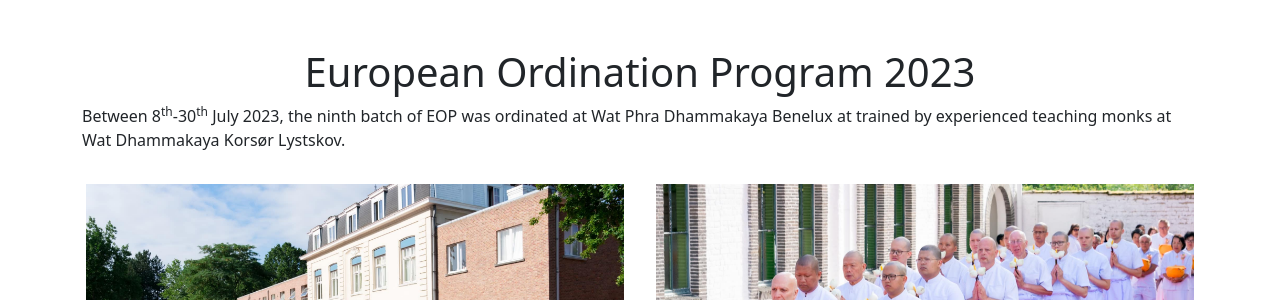
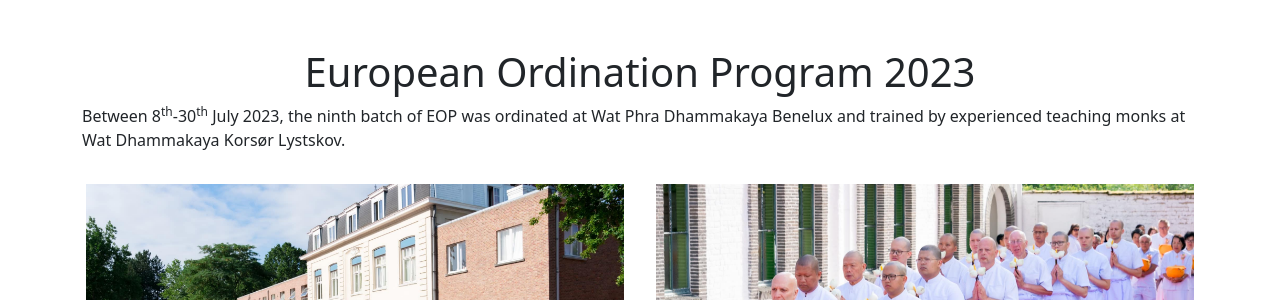
Before and after one commit to spicalous/eop-website, a Jekyll site: the page built from index.html, in a window 1280 px wide and 900 px high, scrolled down 1737 px. Shown: the part 155-455 px from the top of the window. Built offline with Jekyll 4.4.1, drawn with Linux system fonts in a browser that asks for light colours.

Commit message:
fix typo

```diff
--- a/about/previous-programs.html
+++ b/about/previous-programs.html
@@ -6,7 +6,7 @@
   <h1 class="display-2 mt-5">2023</h1>
   <p>
     Between 8<sup>th</sup>-30<sup>th</sup> July 2023, the ninth batch of EOP was ordinated at Wat Phra Dhammakaya
-    Benelux at trained by experienced teaching monks at Wat Dhammakaya Korsør Lystskov.
+    Benelux and trained by experienced teaching monks at Wat Dhammakaya Korsør Lystskov.
   </p>
   <div class="row">
     <img class="p-3 col-12 col-sm-6 img-fluid" src="{{ "assets/images/2023/1.jpg" | relative_url }}">
--- a/index.html
+++ b/index.html
@@ -34,7 +34,7 @@
   <h1 class="text-center mt-5">European Ordination Program 2023</h1>
   <p>
     Between 8<sup>th</sup>-30<sup>th</sup> July 2023, the ninth batch of EOP was ordinated at Wat Phra Dhammakaya
-    Benelux at trained by experienced teaching monks at Wat Dhammakaya Korsør Lystskov.
+    Benelux and trained by experienced teaching monks at Wat Dhammakaya Korsør Lystskov.
   </p>
   <div class="row">
     <img class="p-3 col-12 col-sm-6 img-fluid" src="{{ "assets/images/2023/1.jpg" | relative_url }}">
```
